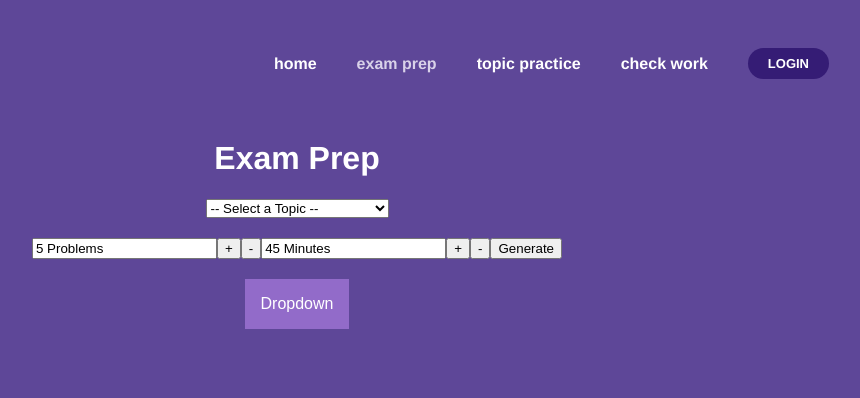
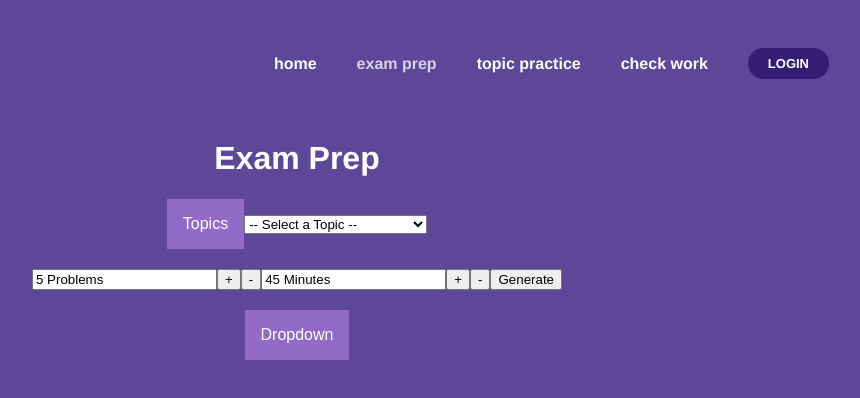
Before and after one commit to sophiasharif/study-samurai, a Vue app: page /exam-prep in a window 1280 px wide. Shown: the top 398 px of the page, without its empty margins (343-1203 px from the left). Built offline with nearby package versions, Linux system fonts and the light colour scheme; what mathjax-vue3 would draw is missing.

Commit message:
Update TopicSelect.vue

```diff
--- a/src/components/TopicSelect.vue
+++ b/src/components/TopicSelect.vue
@@ -1,8 +1,14 @@
 <template>
     <div>
+      <div class="dropdown">
+  <button class="dropbtn">Topics</button>
+  <div class="dropdown-content">
+  <a href="#" v-for="topic in topics" :key="topic.id" class="topics" :value="topic.name">{{ topic.name }}</a>
+  </div>
+</div>
       <select v-model="selectedTopic" @change="handleTopicChange">
         <option value="">-- Select a Topic --</option>
-        <option v-for="topic in topics" :key="topic.id" :value="topic.name">{{ topic.name }}</option>
+        <option v-for="topic in topics" :key="topic.id" class="topics" :value="topic.name">{{ topic.name }}</option>
         <option value="custom">Custom</option>
       </select>
       <div v-if="showCustomInput">
@@ -83,4 +89,12 @@
     border-radius: 5px;
     background-color: #382870;
   }
+  .topics {
+    display: inline-block;
+    margin: 0 10px 10px 0;
+    padding: 5px 10px;
+    border: 3px solid #4b3a3a;
+    border-radius: 5px;
+    background-color: #382870;
+  }
   </style>
```
